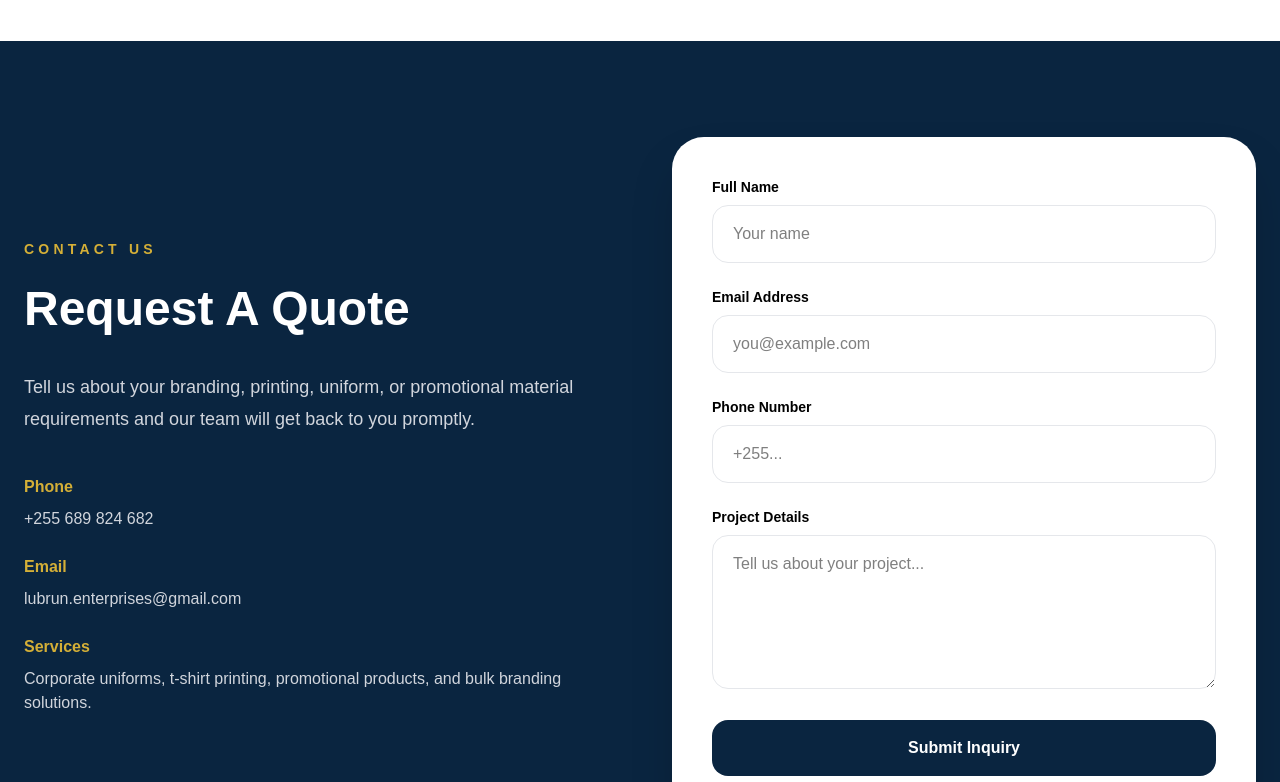
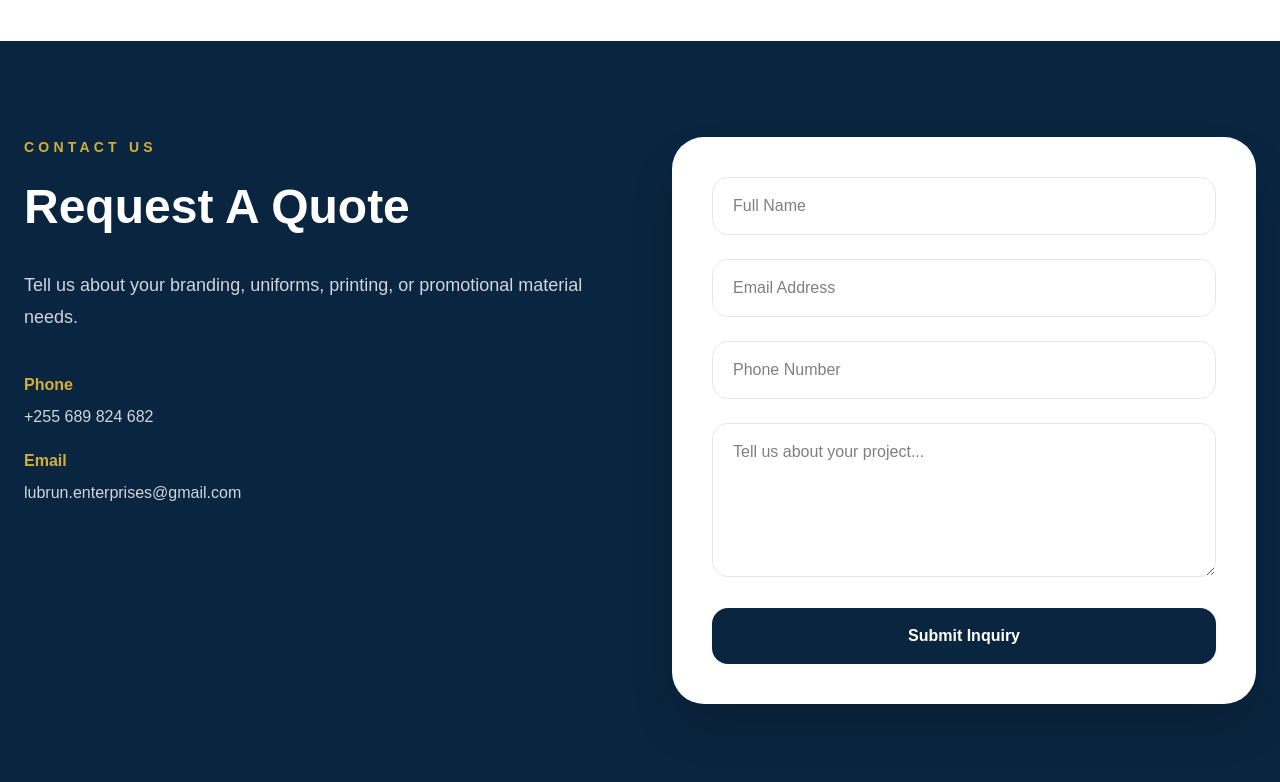
Before and after one commit to brianmichaelu/lubrun-website, a Next.js app: page / in a window 1280 px wide. Shown: the part 2840-3622 px from the top of the page. Built offline with nearby package versions, Linux system fonts and the light colour scheme.

Commit message:
Update page.tsx

```diff
--- a/app/page.tsx
+++ b/app/page.tsx
@@ -322,13 +322,12 @@ export default function Home() {
 </section>
 
       {/* CTA */}
+
+      {/* CONTACT */}
 <section id="contact" className="bg-[#0A2540] py-24 text-white">
+  <div className="mx-auto grid max-w-7xl gap-16 px-6 lg:grid-cols-2">
 
-  <div className="mx-auto grid max-w-7xl gap-16 px-6 lg:grid-cols-2 lg:items-center">
-
-    {/* LEFT SIDE */}
     <div>
-
       <p className="text-sm font-semibold uppercase tracking-[0.3em] text-[#D4AF37]">
         Contact Us
       </p>
@@ -338,12 +337,11 @@ export default function Home() {
       </h2>
 
       <p className="mt-8 text-lg leading-8 text-gray-300">
-        Tell us about your branding, printing, uniform,
-        or promotional material requirements and our
-        team will get back to you promptly.
+        Tell us about your branding, uniforms,
+        printing, or promotional material needs.
       </p>
 
-      <div className="mt-10 space-y-6">
+      <div className="mt-10 space-y-5">
 
         <div>
           <h4 className="font-bold text-[#D4AF37]">
@@ -365,77 +363,40 @@ export default function Home() {
           </p>
         </div>
 
-        <div>
-          <h4 className="font-bold text-[#D4AF37]">
-            Services
-          </h4>
-
-          <p className="mt-2 text-gray-300">
-            Corporate uniforms, t-shirt printing,
-            promotional products, and bulk branding solutions.
-          </p>
+      </div>
     </div>
 
-      </div>
-
-    </div>
-
-    {/* FORM */}
     <div className="rounded-[2rem] bg-white p-10 text-black shadow-2xl">
 
       <form className="space-y-6">
 
-        <div>
-          <label className="mb-2 block text-sm font-bold">
-            Full Name
-          </label>
+        <input
+          type="text"
+          placeholder="Full Name"
+          className="w-full rounded-2xl border border-gray-200 px-5 py-4"
+        />
+
+        <input
+          type="email"
+          placeholder="Email Address"
+          className="w-full rounded-2xl border border-gray-200 px-5 py-4"
+        />
 
         <input
           type="text"
-            placeholder="Your name"
-            className="w-full rounded-2xl border border-gray-200 px-5 py-4 outline-none focus:border-[#D4AF37]"
+          placeholder="Phone Number"
+          className="w-full rounded-2xl border border-gray-200 px-5 py-4"
         />
-        </div>
-
-        <div>
-          <label className="mb-2 block text-sm font-bold">
-            Email Address
-          </label>
-
-          <input
-            type="email"
-            placeholder="you@example.com"
-            className="w-full rounded-2xl border border-gray-200 px-5 py-4 outline-none focus:border-[#D4AF37]"
-          />
-        </div>
-
-        <div>
-          <label className="mb-2 block text-sm font-bold">
-            Phone Number
-          </label>
-
-          <input
-            type="text"
-            placeholder="+255..."
-            className="w-full rounded-2xl border border-gray-200 px-5 py-4 outline-none focus:border-[#D4AF37]"
-          />
-        </div>
-
-        <div>
-          <label className="mb-2 block text-sm font-bold">
-            Project Details
-          </label>
 
         <textarea
           rows="5"
           placeholder="Tell us about your project..."
-            className="w-full rounded-2xl border border-gray-200 px-5 py-4 outline-none focus:border-[#D4AF37]"
+          className="w-full rounded-2xl border border-gray-200 px-5 py-4"
         ></textarea>
-        </div>
 
         <button
           type="submit"
-          className="w-full rounded-2xl bg-[#0A2540] px-6 py-4 font-bold text-white transition hover:bg-[#071421]"
+          className="w-full rounded-2xl bg-[#0A2540] px-6 py-4 font-bold text-white"
         >
           Submit Inquiry
         </button>
```
Lines whose indentation alone changed are shown as unchanged.
